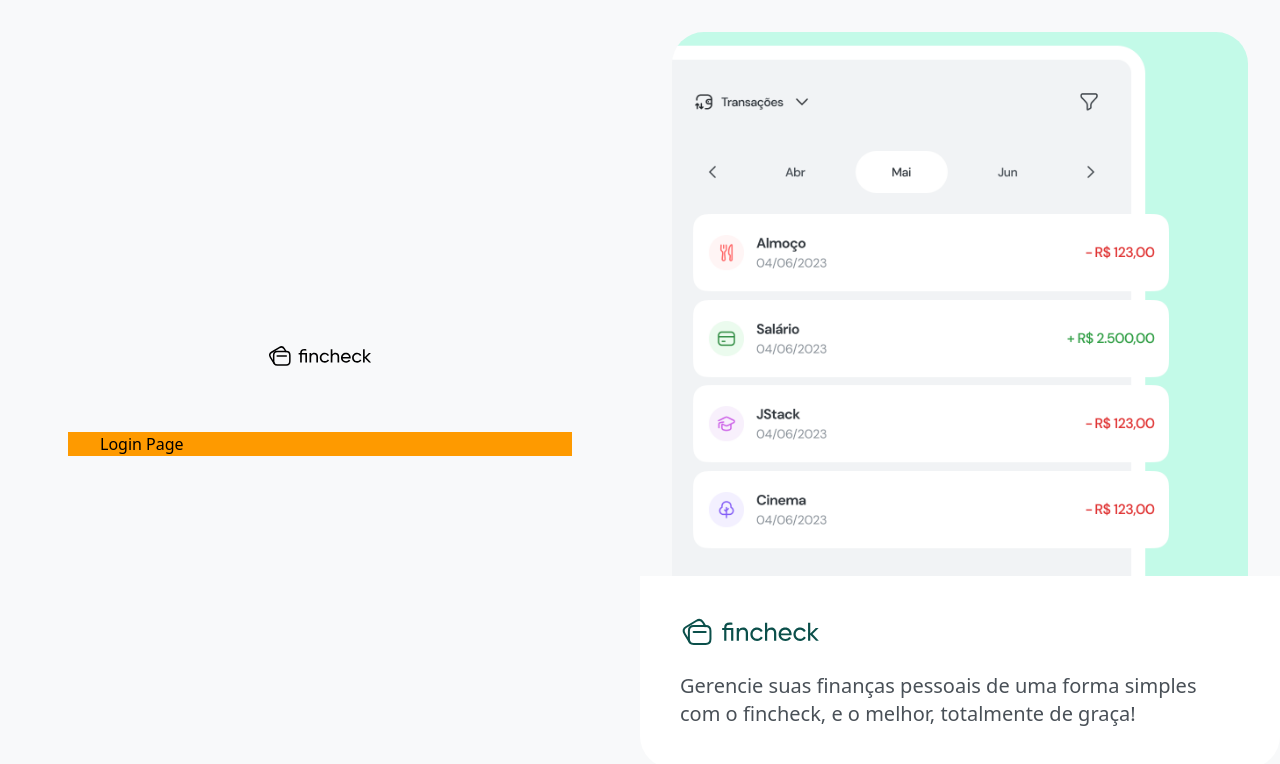
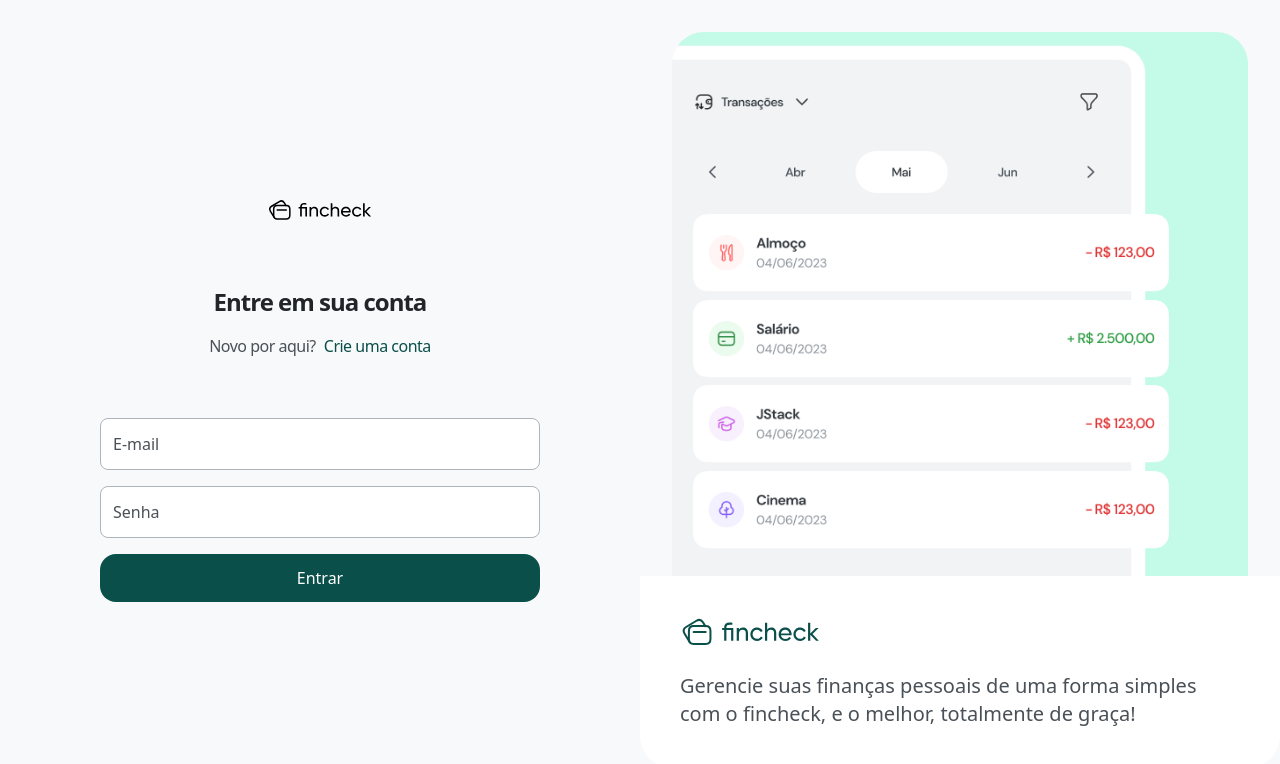
Before and after one commit to lucianobs2/web-react, a React (Vite) app: page /login in a window 1280 px wide. Shown: the top 764 px of the page. Built offline with nearby package versions, Linux system fonts and the light colour scheme.

Commit message:
Views: create Login page

```diff
--- /dev/null
+++ b/src/view/components/Button.tsx
@@ -0,0 +1,15 @@
+import { ComponentProps } from 'react';
+
+type ButtonProps = ComponentProps<'button'>;
+
+export function Button(props: ButtonProps) {
+  return (
+    <>
+      <button
+        {...props}
+        className="bg-teal-900 hover:bg-teal-800 disabled:bg-gray-100 px-6 h-12
+        rounded-2xl text-white font-medium disabled:text-gray-400 disabled:cursor-not-allowed transition-all"
+      />
+    </>
+  );
+}
--- a/src/view/layouts/AuthLayout.tsx
+++ b/src/view/layouts/AuthLayout.tsx
@@ -8,7 +8,7 @@ export function AuthLayout() {
       <div className="w-full h-full flex flex-col items-center justify-center gap-16 lg:w-1/2">
         <Logo className="h-6" />
 
-        <div className="w-full max-w-[504px] bg-amber-500 px-8">
+        <div className="w-full max-w-[504px] px-8">
           <Outlet />
         </div>
       </div>
--- a/src/view/pages/Login/index.tsx
+++ b/src/view/pages/Login/index.tsx
@@ -1,7 +1,34 @@
+import { Link } from 'react-router-dom';
+import { Input } from '../../components/Input';
+import { Button } from '../../components/Button';
+
 export function Login() {
   return (
-    <div>
-      <h1>Login Page</h1>
-    </div>
+    <>
+      <header className="flex flex-col items-center gap-4">
+        <h1 className="text-2xl font-bold text-gray-900 tracking-[-1px]">
+          Entre em sua conta
+        </h1>
+
+        <p className="space-x-2">
+          <span className="text-gray-700 tracking-[-0.5px]">
+            Novo por aqui?
+          </span>
+          <Link
+            to="/register"
+            className="tracking-[-0.5px] font-medium text-teal-900"
+          >
+            Crie uma conta
+          </Link>
+        </p>
+      </header>
+
+      <form className="mt-[60px] flex flex-col gap-4">
+        <Input name="email" type="email" placeholder="E-mail" />
+        <Input name="password" type="password" placeholder="Senha" />
+
+        <Button className="mt-2">Entrar</Button>
+      </form>
+    </>
   );
 }
```
